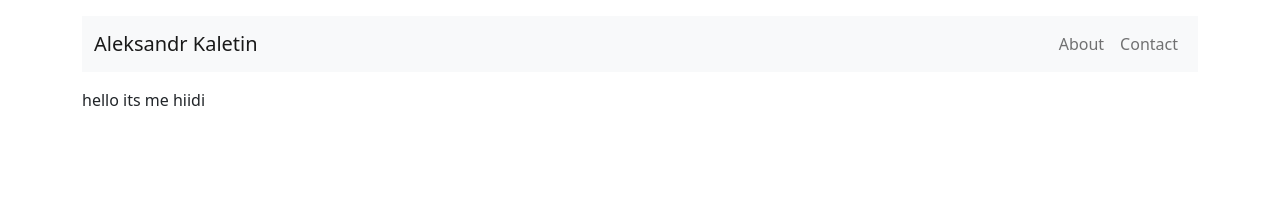
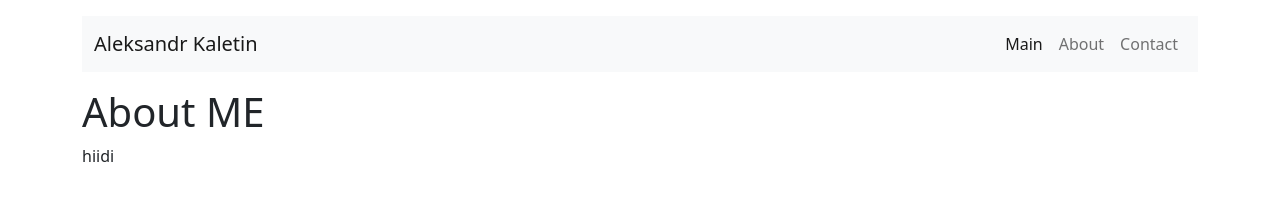
Before and after one commit to alexkaletin/kaletin, a plain HTML site: page index.html in a window 1280 px wide. Drawn offline with nearby package versions, Linux system fonts and the light colour scheme.

Commit message:
attempt at fixing

```diff
--- a/index.html
+++ b/index.html
@@ -9,6 +9,7 @@
       rel="stylesheet"
       href="https://cdn.jsdelivr.net/npm/bootstrap@5.0.2/dist/css/bootstrap.min.css"
     />
+    <script src="https://cdn.jsdelivr.net/npm/bootstrap@5.0.2/dist/js/bootstrap.bundle.min.js"></script>
     <!--
     <link rel="stylesheet" href="style.css" />
     <script defer src="index.js"></script>
@@ -37,11 +38,9 @@
             id="navbarSupportedContent"
           >
             <ul class="navbar-nav">
-              <!--
               <li class="nav-item">
                 <a class="nav-link active" aria-current="page" href="#">Main</a>
               </li>
-            -->
               <li class="nav-item">
                 <a class="nav-link" href="#">About</a>
               </li>
@@ -52,8 +51,10 @@
           </div>
         </div>
       </nav>
-      <class id="about">hello its me</class>
-      <class id="contact">hiidi</class>
+      <section id="about">
+        <h1>About ME</h1>
+      </section>
+      <section id="contact">hiidi</section>
     </main>
   </body>
 </html>
```
